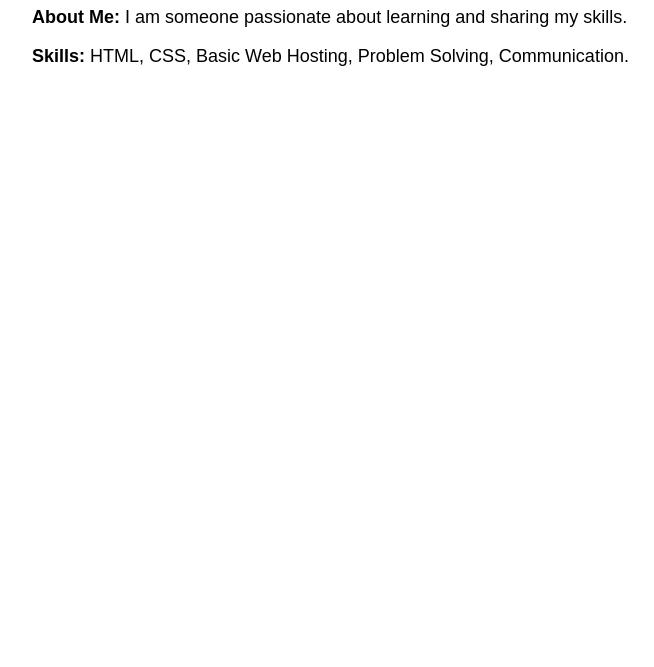
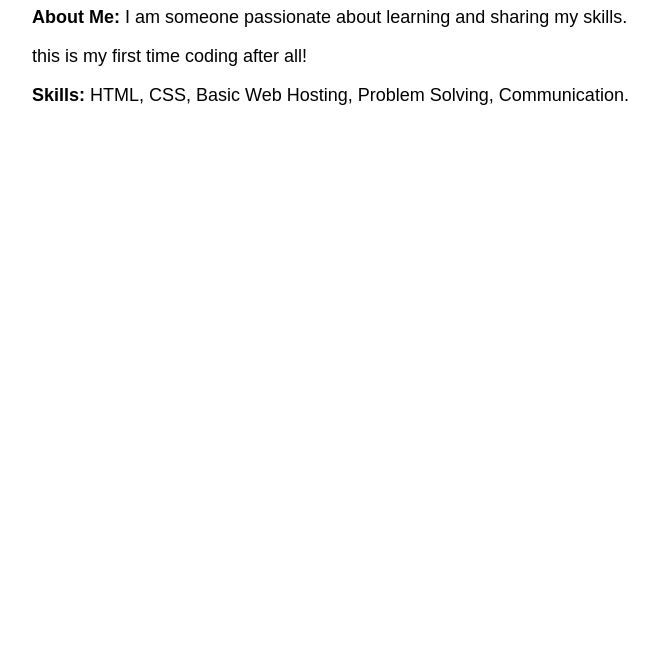
Before and after one commit to adnan6901/adnan6901.github.io, a plain HTML site: page index.html in a window 1280 px wide. Shown: the part 133-800 px from the top of the page, without its empty margins (308-962 px from the left). Drawn offline with Linux system fonts and the light colour scheme.

Commit message:
Update index.html

```diff
--- a/index.html
+++ b/index.html
@@ -13,6 +13,7 @@
 <body>
     <h1>Hello, welcome to my website!</h1>
     <p><strong>About Me:</strong> I am someone passionate about learning and sharing my skills.</p>
+    <p>this is my first time coding after all!</p>
     <p><strong>Skills:</strong> HTML, CSS, Basic Web Hosting, Problem Solving, Communication.</p>
 </body>
 </html>
```
